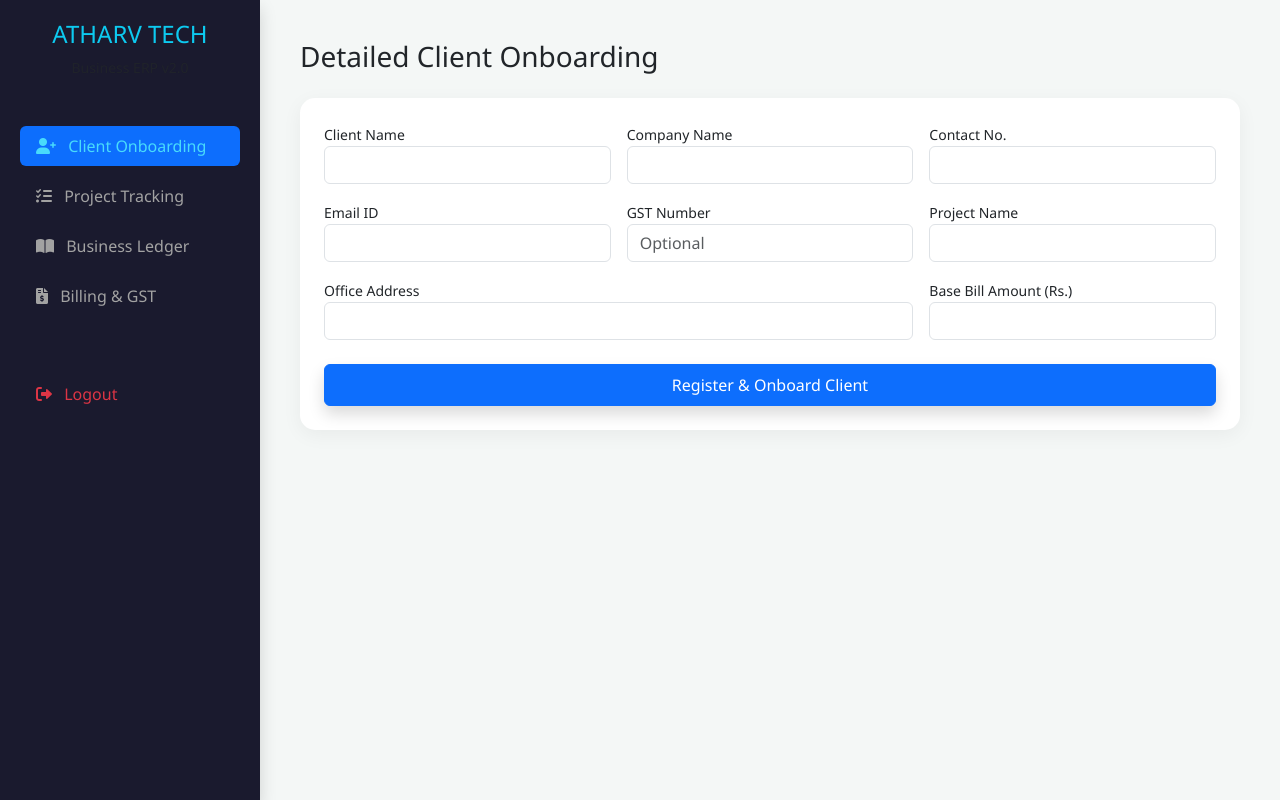
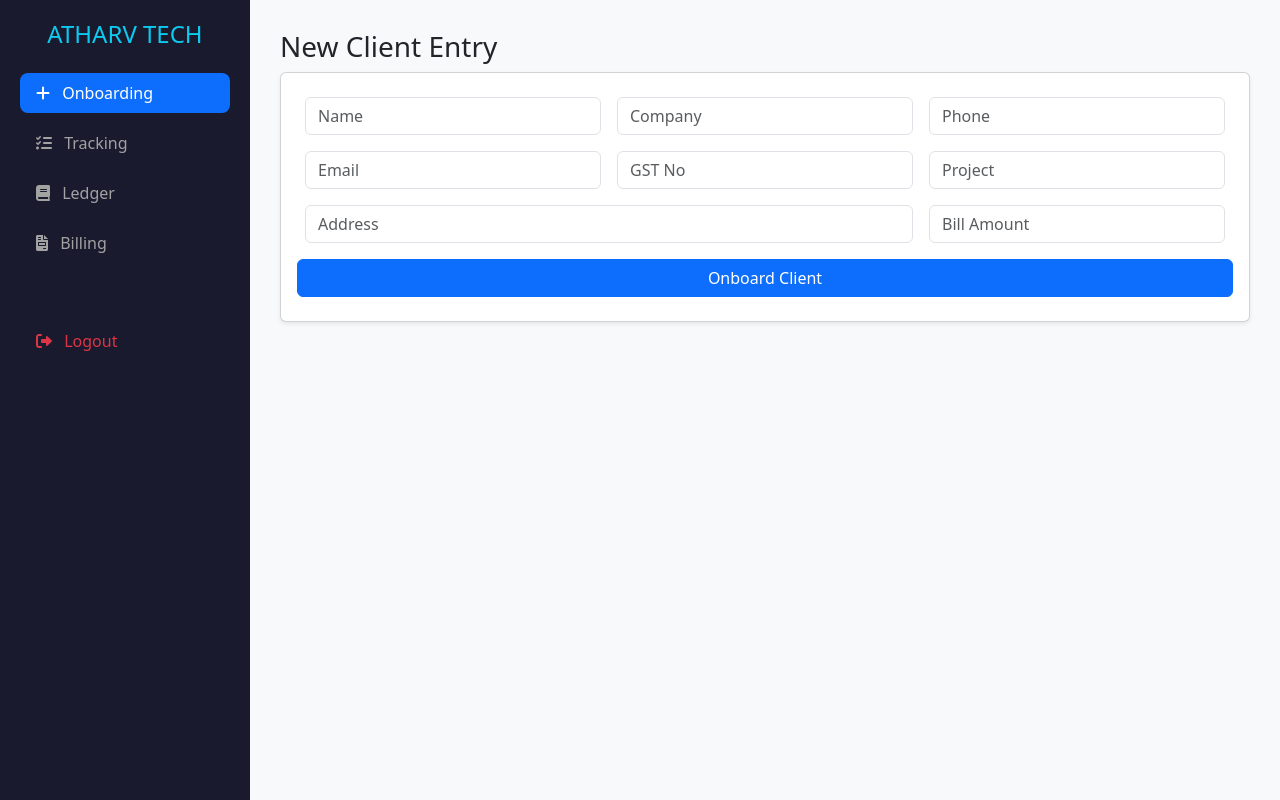
Before and after one commit to careatc1-pixel/Atharv_ERP, a Flask app: page /admin in a window 1280 px wide. Run offline with Flask 3, Linux system fonts and the light colour scheme; the visitor is signed in with stand-in values (Sample User, id 1).

Commit message:
Update admin.html

```diff
--- a/templates/admin.html
+++ b/templates/admin.html
@@ -1,74 +1,58 @@
 <!DOCTYPE html>
-<html lang="en">
+<html>
 <head>
-    <meta charset="UTF-8">
-    <title>Admin Panel | Atharv Tech Co.</title>
+    <title>Admin | Atharv Tech</title>
     <link rel="stylesheet" href="https://cdn.jsdelivr.net/npm/bootstrap@5.3.0/dist/css/bootstrap.min.css">
     <link rel="stylesheet" href="https://cdnjs.cloudflare.com/ajax/libs/font-awesome/6.0.0/css/all.min.css">
     <style>
-        :root { --sidebar-width: 260px; --primary-dark: #1a1a2e; }
-        body { background: #f4f7f6; font-family: 'Segoe UI', Tahoma, Geneva, Verdana, sans-serif; }
-        .sidebar { width: var(--sidebar-width); height: 100vh; position: fixed; background: var(--primary-dark); color: white; padding: 20px; z-index: 1000; }
-        .main-content { margin-left: var(--sidebar-width); padding: 40px; }
-        .nav-link { color: #a2a2a2; margin-bottom: 10px; border-radius: 10px; transition: 0.3s; border: none; background: none; width: 100%; text-align: left; }
-        .nav-link:hover, .nav-link.active { background: #16213e; color: #48dbfb !important; shadow: 0 4px 15px rgba(0,0,0,0.2); }
-        .card { border: none; border-radius: 15px; box-shadow: 0 5px 20px rgba(0,0,0,0.05); }
-        .stat-card { background: linear-gradient(45deg, #1a1a2e, #16213e); color: white; border-left: 5px solid #48dbfb; }
+        .sidebar { width: 250px; height: 100vh; position: fixed; background: #1a1a2e; color: white; padding: 20px; }
+        .content { margin-left: 250px; padding: 30px; background: #f8f9fa; min-height: 100vh; }
+        .nav-link { color: #a2a2a2; margin-bottom: 10px; border: none; background: none; width: 100%; text-align: left; }
+        .nav-link.active { background: #0f3460; color: white; border-radius: 8px; }
     </style>
 </head>
 <body>
-
-    <div class="sidebar shadow">
-        <div class="text-center mb-5">
-            <h4 class="text-info font-weight-bold">ATHARV TECH</h4>
-            <p class="small text-muted">Business ERP v2.0</p>
-        </div>
-        <div class="nav flex-column nav-pills" id="adminTabs" role="tablist">
-            <button class="nav-link active" data-bs-toggle="pill" data-bs-target="#tab-onboard"><i class="fas fa-user-plus me-2"></i> Client Onboarding</button>
-            <button class="nav-link" data-bs-toggle="pill" data-bs-target="#tab-track"><i class="fas fa-tasks me-2"></i> Project Tracking</button>
-            <button class="nav-link" data-bs-toggle="pill" data-bs-target="#tab-ledger"><i class="fas fa-book-open me-2"></i> Business Ledger</button>
-            <button class="nav-link" data-bs-toggle="pill" data-bs-target="#tab-billing"><i class="fas fa-file-invoice-dollar me-2"></i> Billing & GST</button>
+    <div class="sidebar">
+        <h4 class="text-info text-center mb-4">ATHARV TECH</h4>
+        <div class="nav flex-column nav-pills" id="v-pills-tab" role="tablist">
+            <button class="nav-link active" data-bs-toggle="pill" data-bs-target="#tab-onboard"><i class="fas fa-plus me-2"></i> Onboarding</button>
+            <button class="nav-link" data-bs-toggle="pill" data-bs-target="#tab-track"><i class="fas fa-tasks me-2"></i> Tracking</button>
+            <button class="nav-link" data-bs-toggle="pill" data-bs-target="#tab-ledger"><i class="fas fa-book me-2"></i> Ledger</button>
+            <button class="nav-link" data-bs-toggle="pill" data-bs-target="#tab-bill"><i class="fas fa-file-invoice me-2"></i> Billing</button>
             <a href="/logout" class="nav-link text-danger mt-5"><i class="fas fa-sign-out-alt me-2"></i> Logout</a>
         </div>
     </div>
-
-    <div class="main-content">
-        <div class="tab-content" id="pills-tabContent">
-
+    <div class="content">
+        <div class="tab-content">
             <div class="tab-pane fade show active" id="tab-onboard">
-                <h3 class="mb-4">Detailed Client Onboarding</h3>
-                <div class="card p-4">
+                <h3>New Client Entry</h3>
+                <div class="card p-4 shadow-sm">
                     <form action="/add-client" method="POST" class="row g-3">
-                        <div class="col-md-4"><label class="small">Client Name</label><input type="text" name="name" class="form-control" required></div>
-                        <div class="col-md-4"><label class="small">Company Name</label><input type="text" name="company" class="form-control" required></div>
-                        <div class="col-md-4"><label class="small">Contact No.</label><input type="text" name="contact" class="form-control"></div>
-                        <div class="col-md-4"><label class="small">Email ID</label><input type="email" name="email" class="form-control"></div>
-                        <div class="col-md-4"><label class="small">GST Number</label><input type="text" name="gst" class="form-control" placeholder="Optional"></div>
-                        <div class="col-md-4"><label class="small">Project Name</label><input type="text" name="project" class="form-control"></div>
-                        <div class="col-md-8"><label class="small">Office Address</label><input type="text" name="address" class="form-control"></div>
-                        <div class="col-md-4"><label class="small">Base Bill Amount (Rs.)</label><input type="number" name="bill" class="form-control"></div>
-                        <div class="col-12 mt-4"><button type="submit" class="btn btn-primary w-100 py-2 shadow">Register & Onboard Client</button></div>
+                        <div class="col-md-4"><input type="text" name="name" class="form-control" placeholder="Name" required></div>
+                        <div class="col-md-4"><input type="text" name="company" class="form-control" placeholder="Company" required></div>
+                        <div class="col-md-4"><input type="text" name="contact" class="form-control" placeholder="Phone"></div>
+                        <div class="col-md-4"><input type="email" name="email" class="form-control" placeholder="Email"></div>
+                        <div class="col-md-4"><input type="text" name="gst" class="form-control" placeholder="GST No"></div>
+                        <div class="col-md-4"><input type="text" name="project" class="form-control" placeholder="Project"></div>
+                        <div class="col-md-8"><input type="text" name="address" class="form-control" placeholder="Address"></div>
+                        <div class="col-md-4"><input type="number" name="bill" class="form-control" placeholder="Bill Amount"></div>
+                        <button type="submit" class="btn btn-primary">Onboard Client</button>
                     </form>
                 </div>
             </div>
-
             <div class="tab-pane fade" id="tab-track">
-                <h3 class="mb-4">Project Progress Tracking</h3>
-                <div class="card p-3 table-responsive">
-                    <table class="table table-hover align-middle">
-                        <thead class="table-light"><tr><th>Company</th><th>Project</th><th>Progress</th><th>Action</th></tr></thead>
+                <h3>Project Progress</h3>
+                <div class="card p-3 shadow-sm mt-3">
+                    <table class="table table-hover">
+                        <thead><tr><th>Company</th><th>Progress %</th><th>Action</th></tr></thead>
                         <tbody>
                             {% for client in clients %}
                             <tr>
-                                <td><strong>{{ client.company_name }}</strong></td>
-                                <td>{{ client.project_name }}</td>
-                                <td width="300">
-                                    <div class="progress mb-1" style="height: 8px;"><div class="progress-bar bg-info" style="width: {{client.progress}}%"></div></div>
-                                    <small>{{client.progress}}% Complete</small>
-                                </td>
+                                <td>{{ client.company_name }}</td>
+                                <td><div class="progress" style="height: 10px;"><div class="progress-bar bg-info" style="width: {{client.progress}}%"></div></div></td>
                                 <td>
                                     <form action="/update-client/{{client.id}}" method="POST" class="d-flex">
-                                        <input type="number" name="progress" class="form-control form-control-sm me-2" value="{{client.progress}}" style="width: 70px;">
+                                        <input type="number" name="progress" value="{{client.progress}}" class="form-control form-control-sm w-50 me-2">
                                         <input type="hidden" name="paid" value="{{client.paid_amount}}">
                                         <button class="btn btn-sm btn-dark">Update</button>
                                     </form>
@@ -79,22 +63,21 @@
                     </table>
                 </div>
             </div>
-
             <div class="tab-pane fade" id="tab-ledger">
-                <h3 class="mb-4">Client Wise Ledger (Statement)</h3>
-                <div class="card p-3">
-                    <table class="table table-bordered text-center">
-                        <thead class="table-dark"><tr><th>Client Name</th><th>Total (Base + 18% GST)</th><th>Amount Paid</th><th>Balance Due</th><th>Quick Pay</th></tr></thead>
+                <h3>Business Ledger</h3>
+                <div class="card p-3 shadow-sm mt-3">
+                    <table class="table table-bordered">
+                        <thead class="table-dark"><tr><th>Client</th><th>Total Bill (+GST)</th><th>Paid</th><th>Due</th><th>Pay Now</th></tr></thead>
                         <tbody>
                             {% for client in clients %}
                             <tr>
                                 <td>{{ client.company_name }}</td>
                                 <td>Rs. {{ (client.total_bill * 1.18)|round(2) }}</td>
-                                <td class="text-success font-weight-bold">Rs. {{ client.paid_amount }}</td>
-                                <td class="text-danger font-weight-bold">Rs. {{ ((client.total_bill * 1.18) - client.paid_amount)|round(2) }}</td>
+                                <td class="text-success">Rs. {{ client.paid_amount }}</td>
+                                <td class="text-danger">Rs. {{ ((client.total_bill * 1.18) - client.paid_amount)|round(2) }}</td>
                                 <td>
-                                    <form action="/update-client/{{client.id}}" method="POST" class="d-flex justify-content-center">
-                                        <input type="number" name="paid" class="form-control form-control-sm me-2" value="{{client.paid_amount}}" style="width: 100px;">
+                                    <form action="/update-client/{{client.id}}" method="POST" class="d-flex">
+                                        <input type="number" name="paid" value="{{client.paid_amount}}" class="form-control form-control-sm w-75 me-1">
                                         <input type="hidden" name="progress" value="{{client.progress}}">
                                         <button class="btn btn-sm btn-success">Save</button>
                                     </form>
@@ -105,26 +88,20 @@
                     </table>
                 </div>
             </div>
-
-            <div class="tab-pane fade" id="tab-billing">
-                <h3 class="mb-4">Billing & GST Invoice Center</h3>
-                <div class="row">
+            <div class="tab-pane fade" id="tab-bill">
+                <h3>Billing & GST</h3>
+                <div class="row mt-3">
                     {% for client in clients %}
-                    <div class="col-md-4 mb-3">
-                        <div class="card p-3 border-start border-primary border-4 shadow-sm">
-                            <h5>{{ client.company_name }}</h5>
-                            <p class="small text-muted mb-1">Project: {{ client.project_name }}</p>
-                            <p class="mb-3 text-dark"><strong>Invoice Val: Rs. {{ (client.total_bill * 1.18)|round(2) }}</strong></p>
-                            <a href="/download-invoice/{{client.id}}" class="btn btn-outline-danger btn-sm w-100"><i class="fas fa-file-pdf me-1"></i> Generate GST Invoice</a>
-                        </div>
-                    </div>
+                    <div class="col-md-4"><div class="card p-3 mb-3 border-primary shadow-sm">
+                        <h5>{{ client.company_name }}</h5>
+                        <p class="small text-muted">Bill: Rs. {{ (client.total_bill * 1.18)|round(2) }}</p>
+                        <a href="/download-invoice/{{client.id}}" class="btn btn-outline-danger btn-sm w-100">Download Invoice</a>
+                    </div></div>
                     {% endfor %}
                 </div>
             </div>
-
         </div>
     </div>
-
     <script src="https://cdn.jsdelivr.net/npm/bootstrap@5.3.0/dist/js/bootstrap.bundle.min.js"></script>
 </body>
 </html>
```
